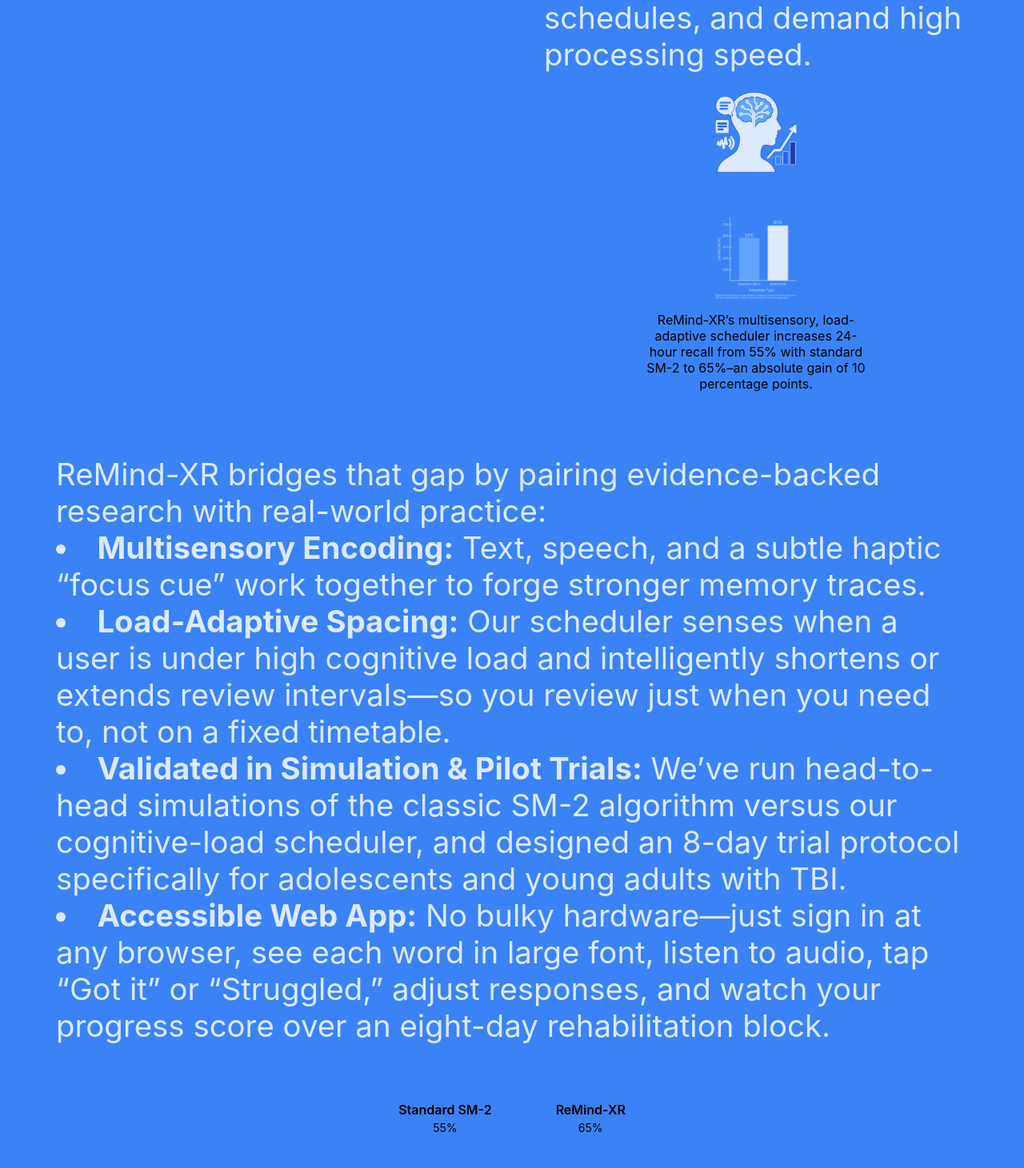
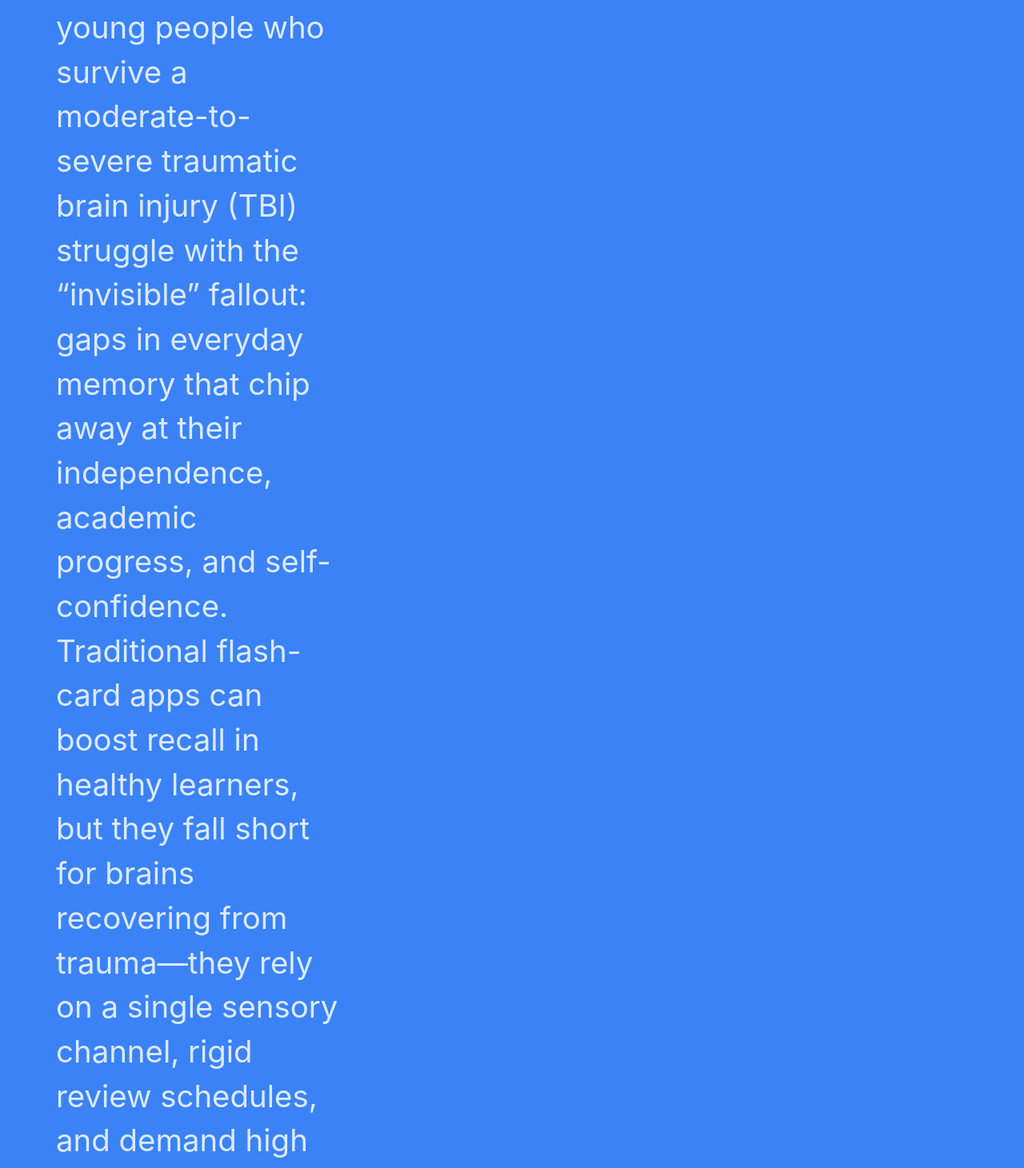
Before and after one commit to maitrimydur/remindXR-web, a React (Vite) app: page / in a window 1280 px wide. Shown: the part 2329-3790 px from the top of the page at 80% size. Built offline with nearby package versions, Linux system fonts and the light colour scheme.

Commit message:
Enlarge brain icon, indent list, make graph responsive

```diff
--- a/src/components/WhyItMatters.tsx
+++ b/src/components/WhyItMatters.tsx
@@ -1,54 +1,77 @@
 import React from 'react'
 import brainIcon from '../assets/brain.png'
 import graphIcon from '../assets/graph.png'
+import './WhyItMatters.css'
 
 export default function WhyItMatters() {
   return (
     <section className="why">
       <h2>Why It Matters</h2>
 
-      {/* Wrap intro + cards in a two‐column grid on desktop */}
-      <div className="why-row">
-        <p className="why-intro">
-          Every year, hundreds of thousands of young people who survive a moderate-to-severe traumatic brain injury (TBI) struggle with the “invisible” fallout: gaps in everyday memory that chip away at their independence, academic progress, and self-confidence. Traditional flash-card apps can boost recall in healthy learners, but they fall short for brains recovering from trauma—they rely on a single sensory channel, rigid review schedules, and demand high processing speed.
-        </p>
+      {/* Intro with floating brain icon */}
+      <p className="why-intro">
+        <img className="brain-float" src={brainIcon} alt="Stylised brain icon" />
+        Every year, hundreds of thousands of young people who survive a
+        moderate-to-severe traumatic brain injury (TBI) struggle with the
+        “invisible” fallout: gaps in everyday memory that chip away at their
+        independence, academic progress, and self-confidence. Traditional
+        flash-card apps can boost recall in healthy learners, but they fall
+        short for brains recovering from trauma—they rely on a single sensory
+        channel, rigid review schedules, and demand high processing speed.
+      </p>
 
-        <div className="why-cards">
-          <div className="why-card">
-            <img src={brainIcon} alt="Brain icon" />
-          </div>
-          <div className="why-card">
-            <img src={graphIcon} alt="Graph icon" />
-            <p>
-              ReMind-XR’s multisensory, load-adaptive scheduler increases 24-hour recall from 55% with standard SM-2 to 65%–an absolute gain of 10 percentage points.
-            </p>
-          </div>
-        </div>
+      {/* Evidence-backed feature list */}
+      <ul className="why-list">
+        ReMind-XR bridges that gap by pairing evidence-backed research with
+        real-world practice:
+        <li>
+          <strong>Multisensory Encoding:</strong> Text, speech, and a subtle
+          haptic “focus cue” work together to forge stronger memory traces.
+        </li>
+        <li>
+          <strong>Load-Adaptive Spacing:</strong> Our scheduler senses when a
+          user is under high cognitive load and intelligently shortens or
+          extends review intervals—so you review just when you need to, not on a
+          fixed timetable.
+        </li>
+        <li>
+          <strong>Validated in Simulation &amp; Pilot Trials:</strong> We’ve run
+          head-to-head simulations of the classic SM-2 algorithm versus our
+          cognitive-load scheduler, and designed an 8-day trial protocol
+          specifically for adolescents and young adults with TBI.
+        </li>
+        <li>
+          <strong>Accessible Web App:</strong> No bulky hardware—just sign in at
+          any browser, see each word in large font, listen to audio, tap “Got
+          it” or “Struggled,” adjust responses, and watch your progress score
+          over an eight-day rehabilitation block.
+        </li>
+      </ul>
+
+      {/* Graph icon + caption (now below the list) */}
+      <div className="why-graph-caption">
+        <img src={graphIcon} alt="Bar graph icon" />
+
       </div>
 
-      <ul className="why-list">
-        ReMind-XR bridges that gap by pairing evidence-backed research with real-world practice:
-        <li><strong>Multisensory Encoding:</strong> Text, speech, and a subtle haptic “focus cue” work together to forge stronger memory traces.</li>
-        <li><strong>Load-Adaptive Spacing:</strong> Our scheduler senses when a user is under high cognitive load and intelligently shortens or extends review intervals—so you review just when you need to, not on a fixed timetable.</li>
-        <li><strong>Validated in Simulation & Pilot Trials:</strong> We’ve run head-to-head simulations of the classic SM-2 algorithm versus our cognitive-load scheduler, and designed an 8-day trial protocol specifically for adolescents and young adults with TBI.</li>
-        <li><strong>Accessible Web App:</strong> No bulky hardware—just sign in at any browser, see each word in large font, listen to audio, tap “Got it” or “Struggled,” adjust responses, and watch your progress score over an eight-day rehabilitation block.</li>
-      </ul>
-
+      {/* Actual bar chart */}
       <div className="graph">
         <div className="bar">
           <div className="fill" style={{ height: '55%' }} />
-          <span className="label">Standard SM-2</span>
-          <span className="percent">55%</span>
         </div>
         <div className="bar">
           <div className="fill" style={{ height: '65%' }} />
-          <span className="label">ReMind-XR</span>
-          <span className="percent">65%</span>
         </div>
       </div>
 
       <p className="why-outro">
-        By focusing on real-time feedback and reducing “study anxiety,” ReMind-XR doesn’t just teach—you rebuild confidence. Improving 24-hour recall by even ten percentage points can mean the difference between missing a classroom cue or walking into a meeting prepared. That empowerment ripples outward: stronger self-efficacy leads to better social engagement, smoother transitions back to school or work, and ultimately a higher quality of life.
+        By focusing on real-time feedback and reducing “study anxiety,” ReMind-XR
+        doesn’t just teach—you rebuild confidence. Improving 24-hour recall by
+        even ten percentage points can mean the difference between missing a
+        classroom cue or walking into a meeting prepared. That empowerment
+        ripples outward: stronger self-efficacy leads to better social
+        engagement, smoother transitions back to school or work, and ultimately
+        a higher quality of life.
       </p>
     </section>
   )
```
